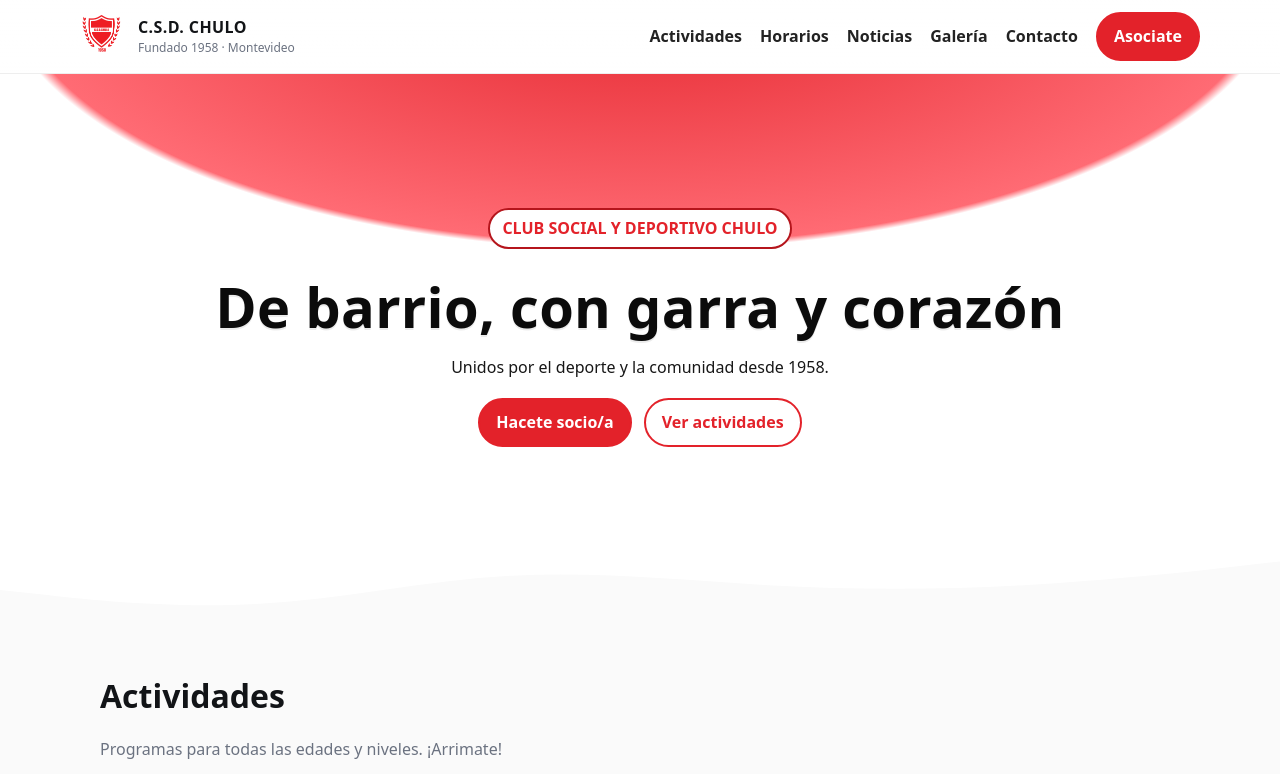
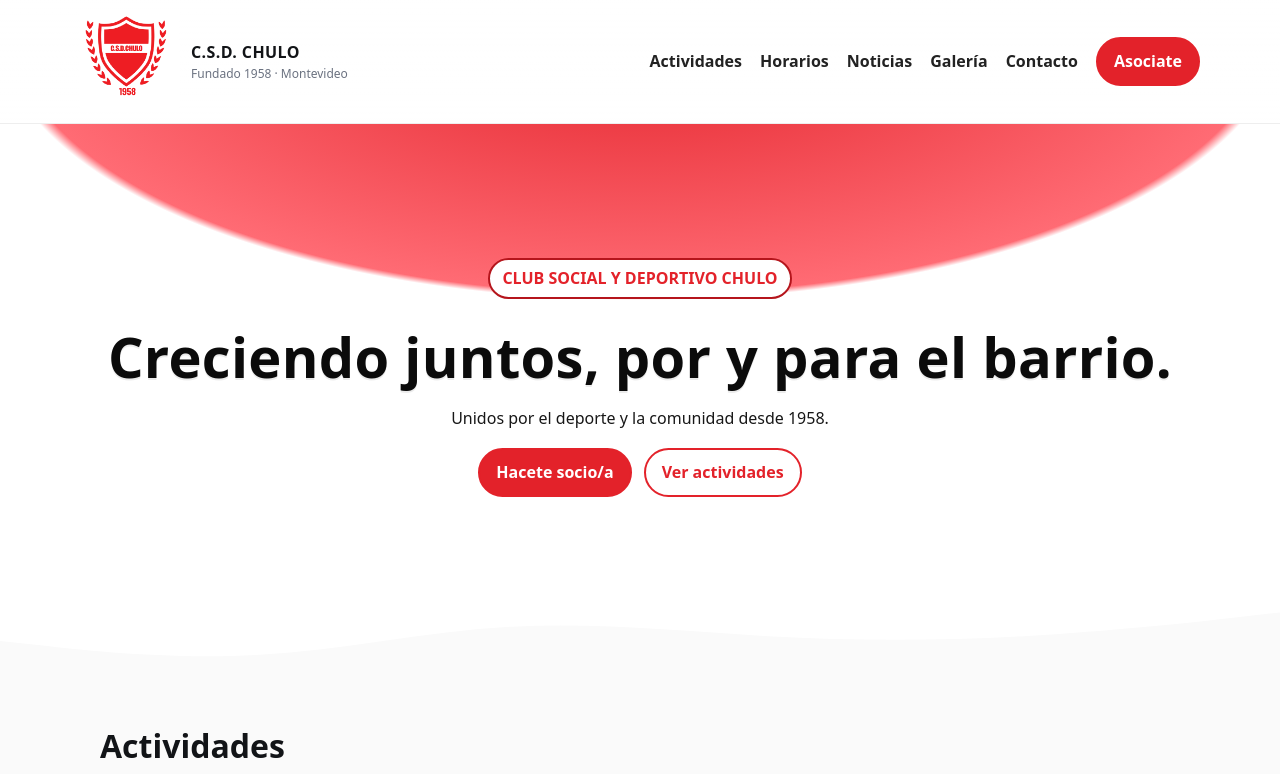
Before and after one commit to fifipereira/clubchulo, a plain HTML site: page index.html in a window 1280 px wide. Shown: the top 774 px of the page. Drawn offline with Linux system fonts and the light colour scheme.

Commit message:
cambio frase

```diff
--- a/index.html
+++ b/index.html
@@ -41,7 +41,7 @@ a:hover{text-decoration:underline}
 }
 .nav{display:flex;align-items:center;justify-content:space-between;gap:16px;padding:12px 0}
 .brand{display:flex;align-items:center;gap:12px}
-.brand img{width:46px;height:46px}
+.brand img{width:99px;height:99px}
 .brand .name{font-weight:900;letter-spacing:.4px}
 .brand .meta{font-size:12px;color:var(--muted)}
 .menu{display:flex;align-items:center;gap:18px}
@@ -149,7 +149,7 @@ footer{background:#111;color:#d1d5db}
   <section class="hero">
     <div class="container hero-inner">
       <span class="badge">CLUB SOCIAL Y DEPORTIVO CHULO</span>
-      <h1 style="color: #0b0b0b;">De barrio, con garra y corazón</h1>
+      <h1 style="color: #0b0b0b;">Creciendo juntos, por y para el barrio.</h1>
       <p style="color: #0b0b0b;">Unidos por el deporte y la comunidad desde 1958.</p>
       <div class="hero-buttons">
         <a class="btn primary" href="#socios">Hacete socio/a</a>
@@ -201,7 +201,7 @@ footer{background:#111;color:#d1d5db}
       <div class="grid cols-3">
         <div class="card">
           <div class="kicker">Oct 2025</div>
-          <strong>Inscripciones abiertas 2025</strong>
+          <strong>Nueva Bibloteca Barrial!</strong>
           <p>Sumate a nuestras actividades. Cupos limitados.</p>
         </div>
         <div class="card">
```
